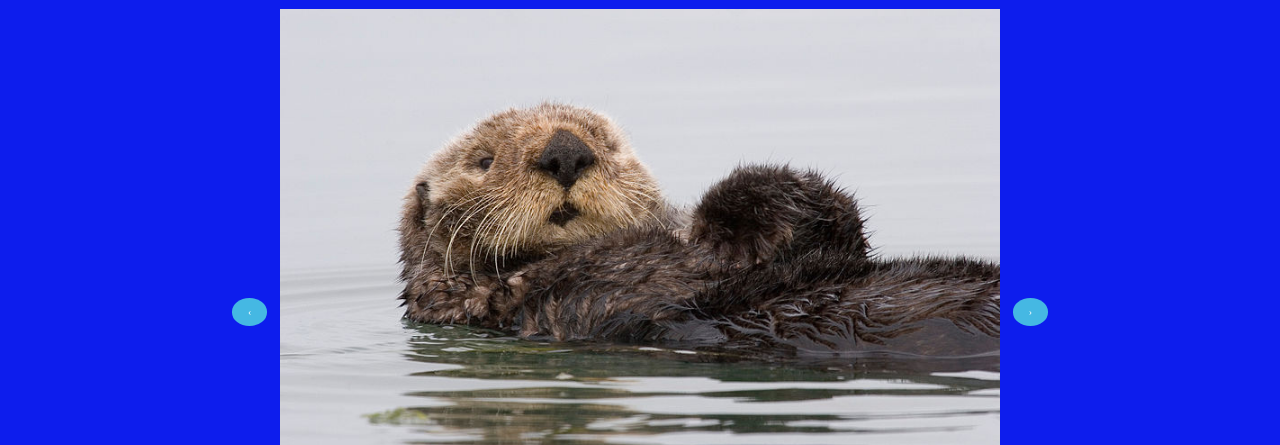
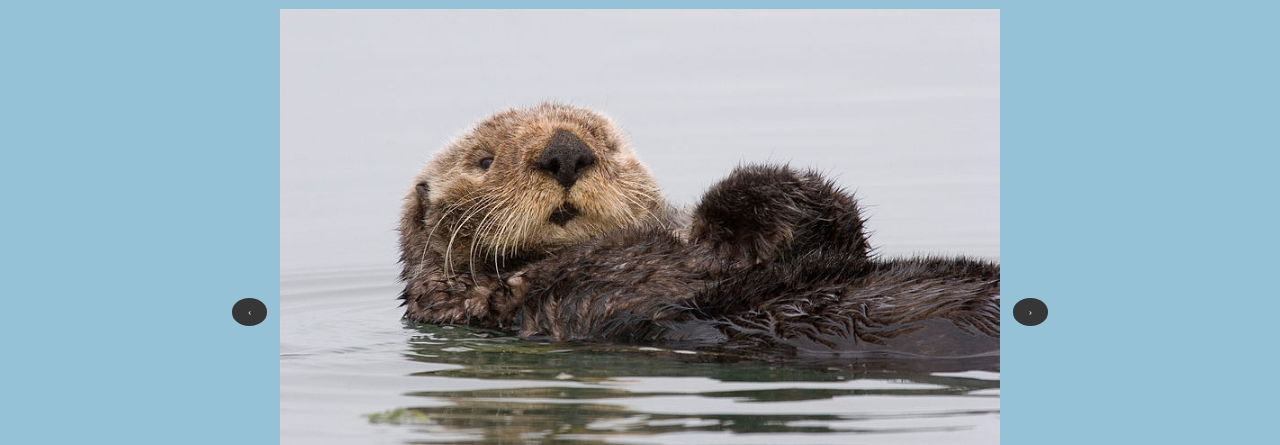
Before and after one commit to jnikam66/CPSC473-Assignment-2, a plain HTML site: page ottergram/index.html in a window 1280 px wide. Shown: the part 86-531 px from the top of the page. Drawn offline with nearby package versions, Linux system fonts and the light colour scheme.

Commit message:
Second Commit

```diff
--- a/ottergram/scripts/main.js
+++ b/ottergram/scripts/main.js
@@ -58,7 +58,7 @@ function getCurrentImageIndex() {
   }
   return -1;
 }
-
+/*exported next prev*/
 function next() {
   "use strict";
   var thumbnailArray = getThumbnailsArray();
--- a/ottergram/stylesheets/styles.css
+++ b/ottergram/stylesheets/styles.css
@@ -23,7 +23,7 @@ html, body {
 }
 
 body {
-  background: rgb(13, 29, 237);
+  background: rgb(149, 194, 215);
   display: flex;
   flex-direction: column;
   font-size: 10px;
@@ -48,7 +48,7 @@ body {
 .detail-image-title {
   bottom: -16px;
   color: white;
-  font-family: 'airstreamregular';
+  font-family: airstreamregular;
   font-size: 40px;
   left: 4px;
   position: absolute;
@@ -74,13 +74,13 @@ body {
 }
 
 .round {
-  background-color: rgba(76, 201, 227, 0.9);
+  background-color: rgb(54, 54, 54);
+  border-radius: 50%;
   color: white;
+  padding: 1% 2%;
   position: absolute;
-  border-radius: 50%;
-  padding: 1% 2%;
+  top: 60%;
   visibility: visible;
-  top: 60%;
   z-index: 200;
 }
 
```
Also changed, not shown: ottergram/index.html (+1 -4 lines).
